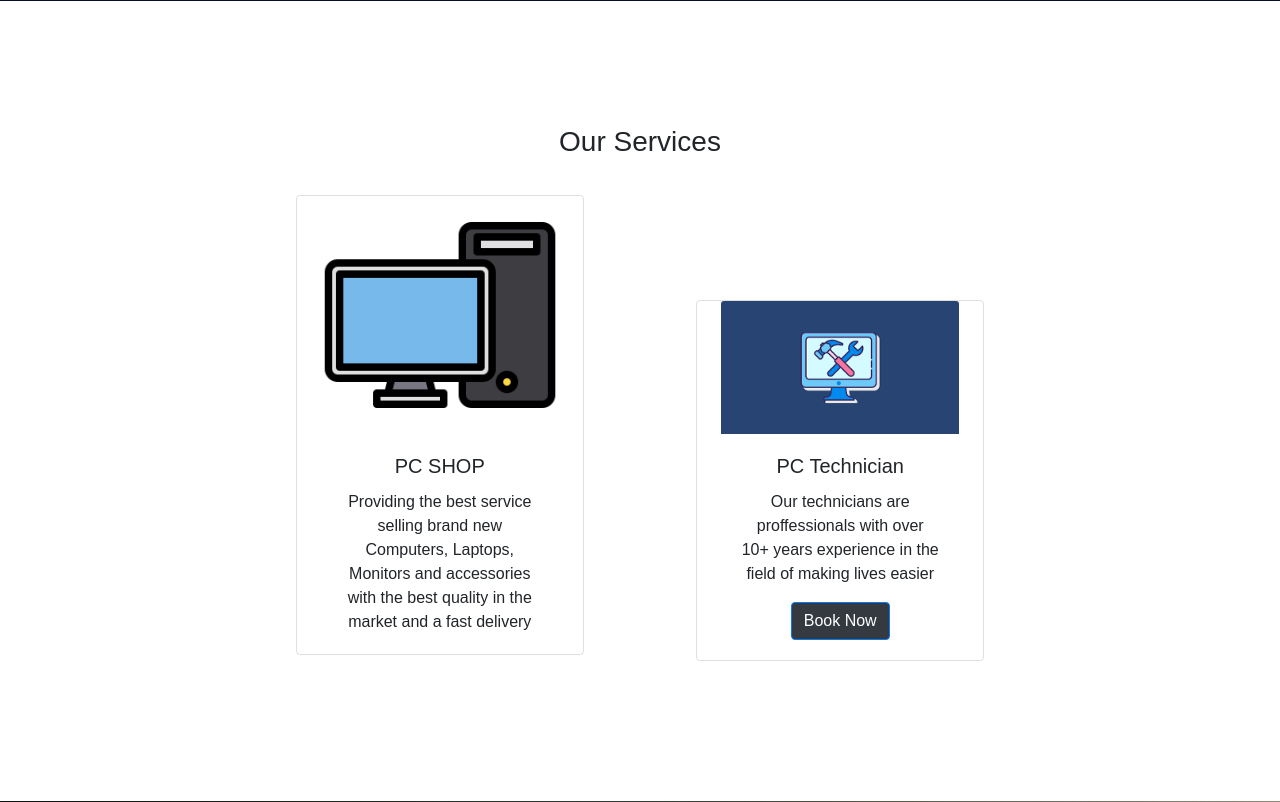
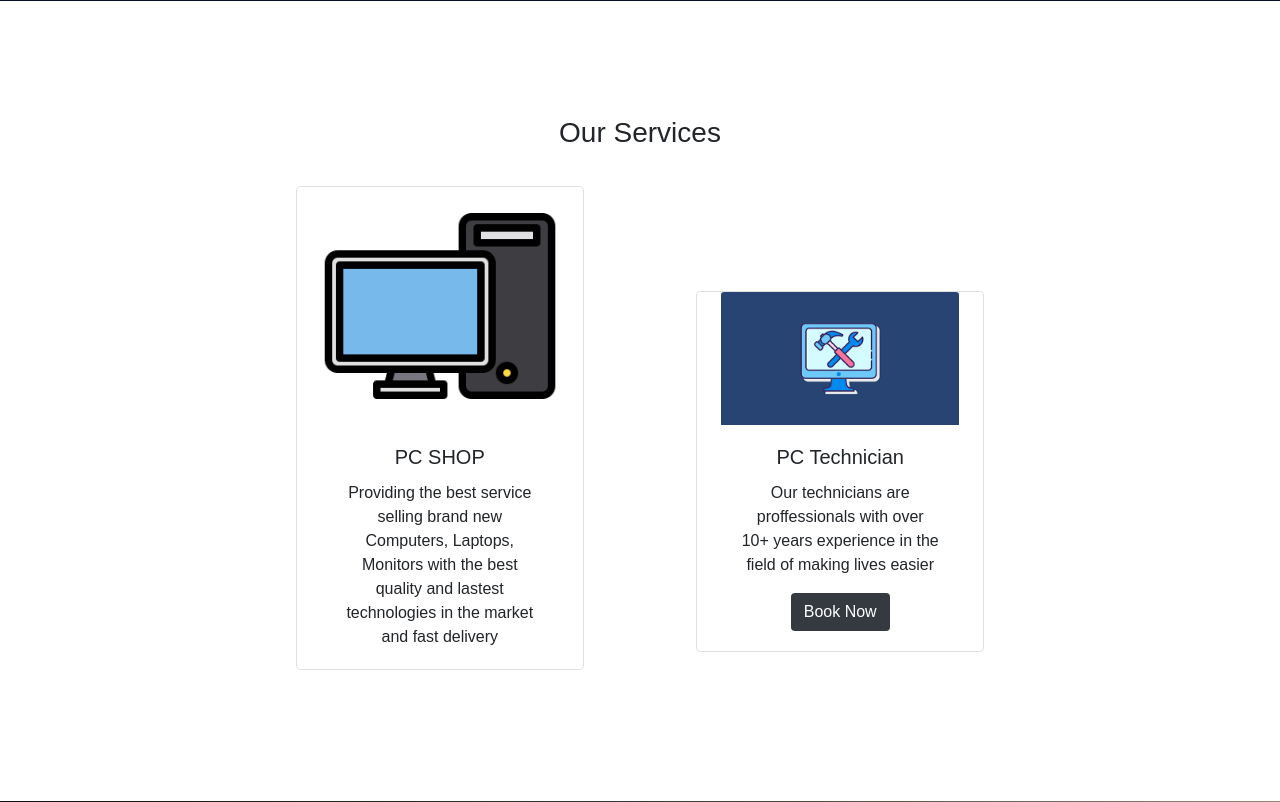
Before and after one commit to andreasarreqi/PcHub, a Django app: page / in a window 1280 px wide. Shown: the part 879-1681 px from the top of the page. Run offline with Django 3.2, Linux system fonts and the light colour scheme; some libraries are stand-ins or nearby versions.

Commit message:
Updated the pc shop card in our services section

```diff
--- a/home/templates/home/index.html
+++ b/home/templates/home/index.html
@@ -28,10 +28,9 @@
                     <img class="card-img-top" src=" {% static 'media/pc_image_test.png' %}" alt="image of a computer ">
                     <div class="card-body">
                         <h5 class="card-title">PC SHOP</h5>
-                        <p class="card-text">Providing the best service selling brand new Computers, Laptops, Monitors
-                            and
-                            accessories with the best quality in
-                            the market and a fast delivery</p>
+                        <p class="card-text"> Providing the best service selling brand new Computers, Laptops, Monitors
+                            with the best quality and lastest technologies in
+                            the market and fast delivery </p>
                     </div>
                 </div>
             </li>
@@ -45,7 +44,7 @@
                         <h5 class="card-title">PC Technician</h5>
                         <p class="card-text">Our technicians are proffessionals with over 10+ years experience in the
                             field of making lives easier</p>
-                        <a href="#" class="btn btn-primary bg-dark">Book Now</a>
+                        <a href="#" class="btn lg bg-dark text-white">Book Now</a>
                     </div>
                 </div>
             </li>
```
